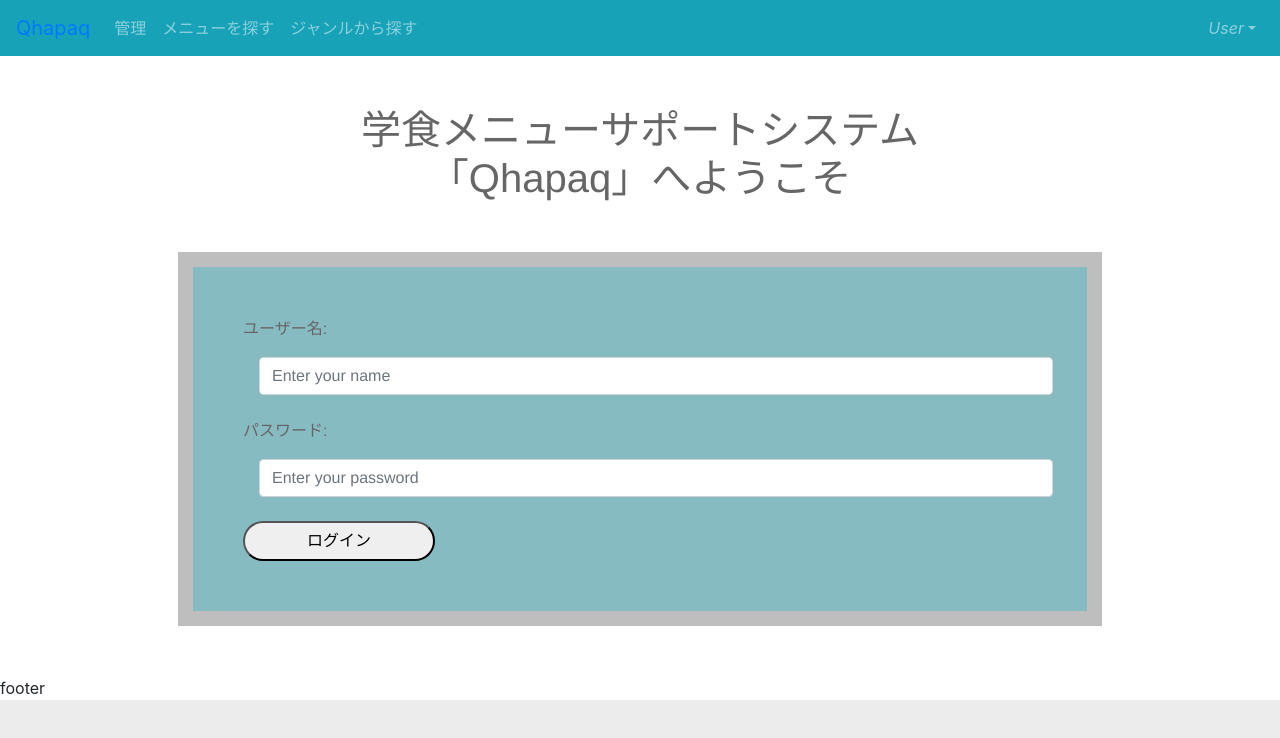
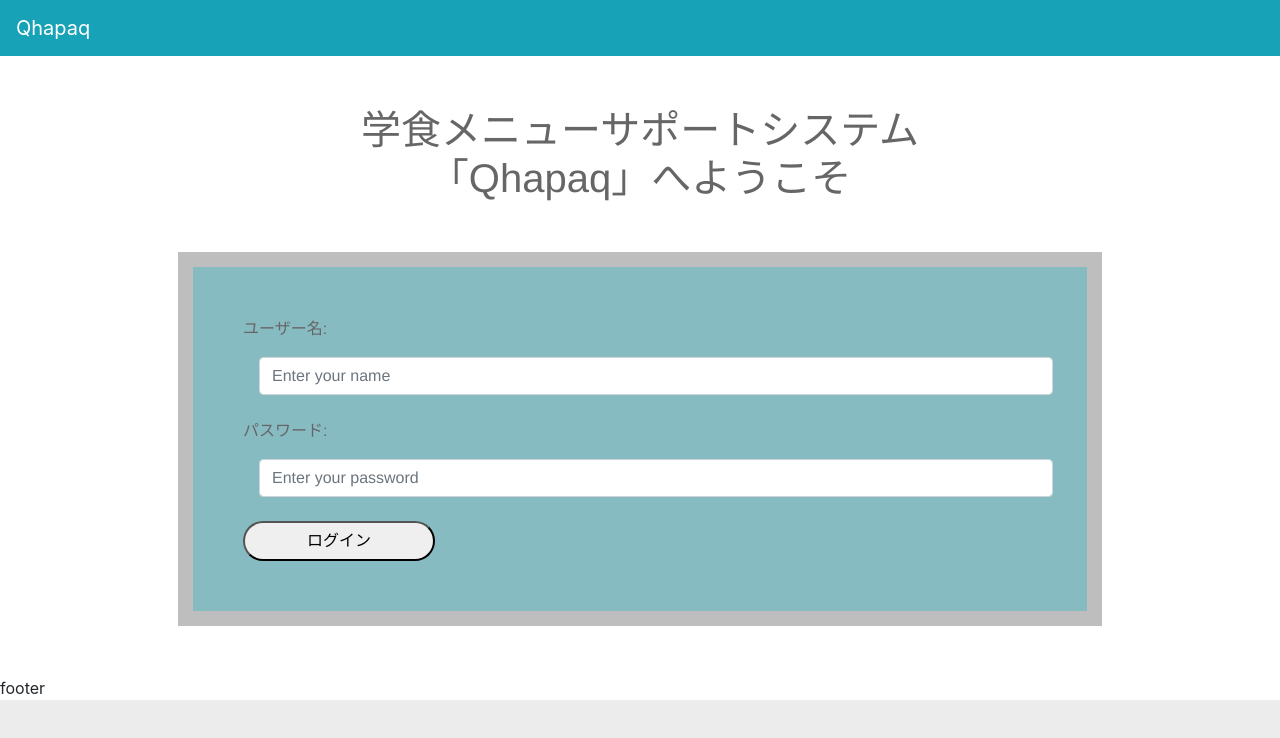
Before and after one commit to nkjk28/Qhapaq-front, a Vue app: page / in a window 1280 px wide. Shown: the top 738 px of the page. Built offline with nearby package versions, Linux system fonts and the light colour scheme.

Commit message:
ログインUserを表示するように

```diff
--- a/src/App.vue
+++ b/src/App.vue
@@ -2,11 +2,11 @@
   <div id="app">
     <header>
       <b-navbar toggleable="lg" type="dark" variant="info">
-        <b-navbar-brand ><router-link :to="{name: 'Index'}">Qhapaq</router-link></b-navbar-brand>
+        <b-navbar-brand ><router-link :to="{name: 'Index'}" class="header-icon">Qhapaq</router-link></b-navbar-brand>
 
         <b-navbar-toggle target="nav_collapse" />
 
-          <b-collapse is-nav id="nav_collapse">
+          <b-collapse is-nav id="nav_collapse" v-if="status.loggedIn">
             <b-navbar-nav>
               <b-nav-item :to="{name: 'ManagementIndex'}">管理</b-nav-item>
               <b-nav-item :to="{name: 'MenusIndex'}">メニューを探す</b-nav-item>
@@ -17,9 +17,9 @@
             <b-navbar-nav class="ml-auto">
               <b-nav-item-dropdown right>
                 <!-- Using button-content slot -->
-                <template slot="button-content"><em>User</em></template>
-                <b-dropdown-item href="#">Profile</b-dropdown-item>
-                <b-dropdown-item href="#">Signout</b-dropdown-item>
+                <template slot="button-content"><em>{{ user.user.name }}</em></template>
+                <b-dropdown-item>Profile</b-dropdown-item>
+                <b-dropdown-item v-on:click=" logout() ">ログアウト</b-dropdown-item>
               </b-nav-item-dropdown>
             </b-navbar-nav>
           </b-collapse>
@@ -35,8 +35,13 @@
 </template>
 
 <script>
+import { mapState, mapActions } from 'vuex'
 export default {
-  name: 'App'
+  name: 'App',
+  computed: {
+    ...mapState('account', ['status', 'user']),
+    ...mapActions('account', ['logout'])
+  }
 }
 </script>
 
@@ -80,4 +85,12 @@ header{
   border-bottom: 3.5vh solid transparent;
   border-left: 3.5vh solid transparent;
 }
+
+.header-icon {
+  color: #fff;
+}
+.header-icon:hover {
+  color: #ccc;
+  text-decoration: none;
+}
 </style>
```
